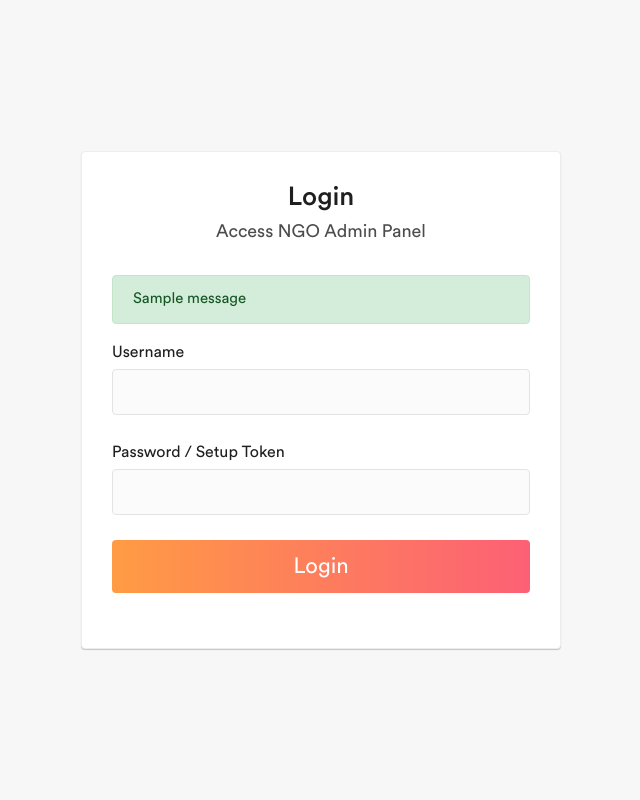
After one commit to HamdiNur/base, a Flask app: page /login in a window 1280 px wide. The commit adds this page. Shown: the whole page, without its empty margins (319-959 px from the left). Run offline with Flask 3, Linux system fonts and the light colour scheme; tables that the repository leaves empty hold one stand-in row (values such as "Sample post"); one stand-in notice (Sample message) is shown; some libraries are stand-ins or nearby versions.

Commit message:
Update user UI, add auth templates.

```diff
--- /dev/null
+++ b/templates/auth/login.html
@@ -0,0 +1,55 @@
+<!DOCTYPE html>
+<html lang="en">
+  {% include 'layouts/head.html' %}
+  <body class="account-page">
+
+    <div class="main-wrapper">
+      <div class="account-content">
+        <div class="container">
+
+          <div class="account-box">
+            <div class="account-wrapper">
+              <h3 class="account-title">Login</h3>
+              <p class="account-subtitle">Access NGO Admin Panel</p>
+
+              <!-- Flash messages -->
+              {% with messages = get_flashed_messages(with_categories=true) %}
+                {% if messages %}
+                  {% for category, message in messages %}
+                    <div class="alert alert-{{ category }}">
+                      {{ message }}
+                    </div>
+                  {% endfor %}
+                {% endif %}
+              {% endwith %}
+
+              <form method="post">
+                {{ form.hidden_tag() }}
+
+                <div class="form-group">
+                  {{ form.username.label(class="form-label") }}
+                  {{ form.username(class="form-control") }}
+                </div>
+
+                <div class="form-group">
+                  {{ form.password.label(class="form-label") }}
+                  {{ form.password(class="form-control") }}
+                </div>
+
+                <div class="form-group text-center">
+                  {{ form.submit(class="btn btn-primary account-btn") }}
+                </div>
+              </form>
+
+            </div>
+          </div>
+
+        </div>
+      </div>
+    </div>
+
+    <script src="{{ url_for('static', filename='assets/js/jquery-3.5.1.min.js') }}"></script>
+    <script src="{{ url_for('static', filename='assets/js/bootstrap.min.js') }}"></script>
+    <script src="{{ url_for('static', filename='assets/js/app.js') }}"></script>
+  </body>
+</html>
--- a/templates/user/user.html
+++ b/templates/user/user.html
@@ -198,6 +198,7 @@
 
     <!-- App core -->
     <script src="{{ url_for('static', filename='assets/js/app.js') }}"></script>
+
 <script>
   const CAN_MANAGE_USERS = {{ has_permission(current_user, "manage_users") | tojson }};
 </script>
```
Also changed, not shown: templates/auth/set_password.html (added, +41 -0 lines).
